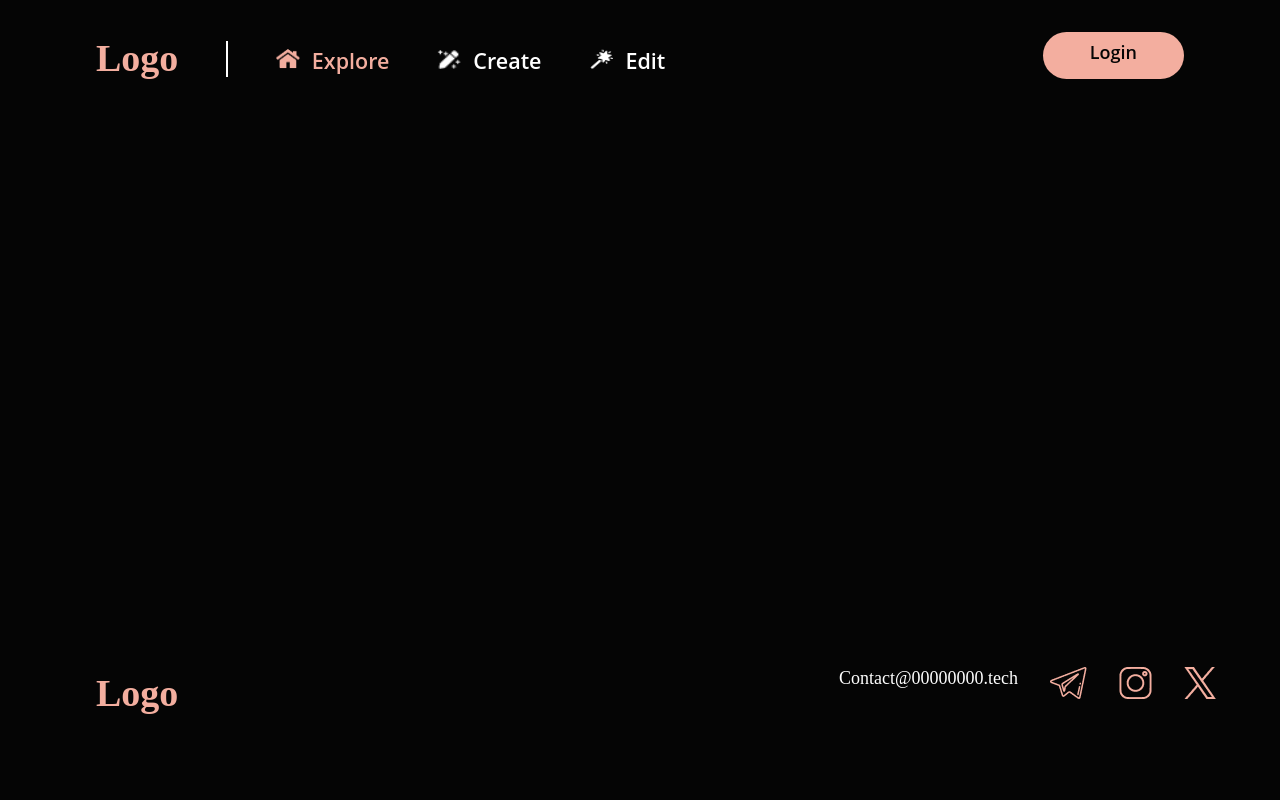
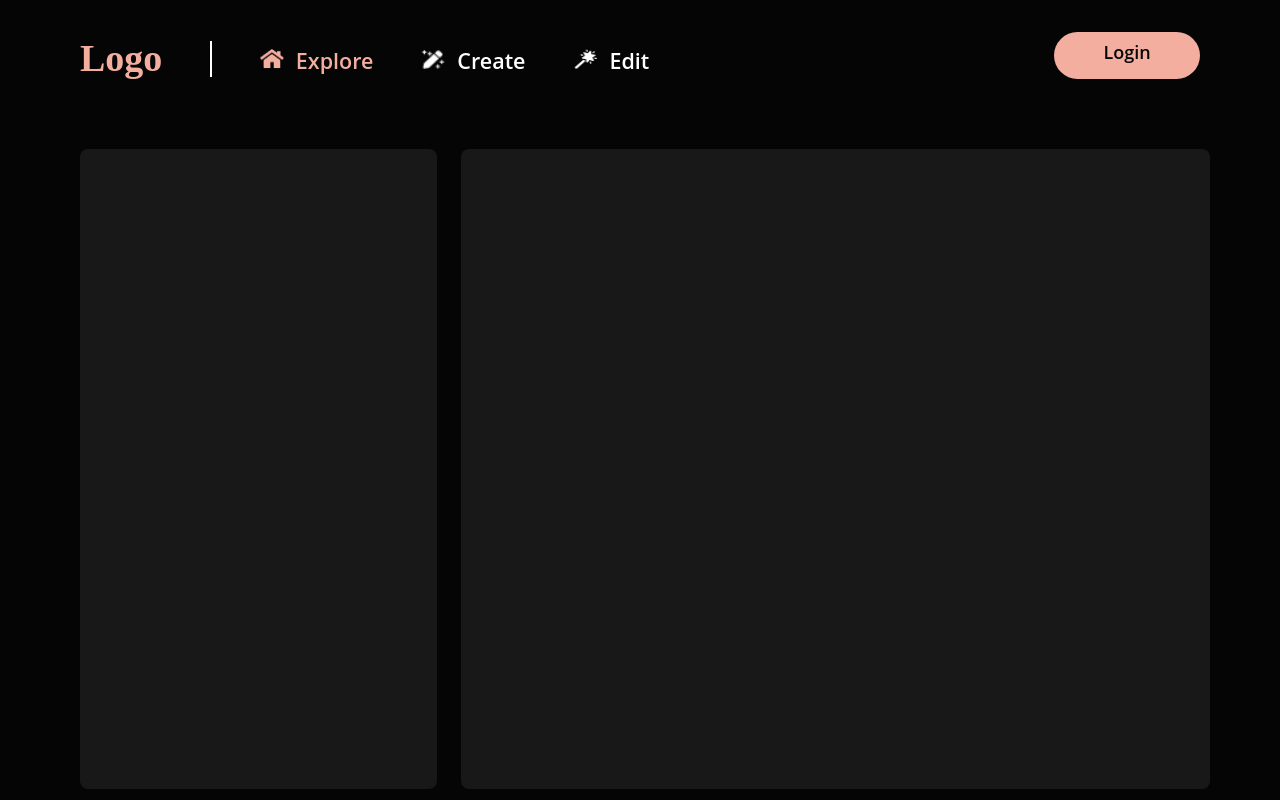
Before and after one commit to SamMathelete/sambit-mishra-chat-app-test, a Next.js app: page /main in a window 1280 px wide. Built offline with nearby package versions, Linux system fonts and the light colour scheme.

Commit message:
main frame ready

```diff
--- /dev/null
+++ b/src/components/Body/Chats/Chats.tsx
@@ -0,0 +1,5 @@
+const Chats = () => {
+  return <div></div>;
+};
+
+export default Chats;
--- /dev/null
+++ b/src/components/Body/MainBody.module.css
@@ -0,0 +1,23 @@
+.container {
+    margin-top: 2rem;
+    margin-bottom: 2rem;
+    display: flex;
+    flex-direction: row;
+    background-color: transparent;
+    height: 40rem;
+    width: auto;
+    flex-direction: row;
+}
+
+.chatsContainer {
+    background-color: #181818;
+    width: 31%;
+    border-radius: 0.5rem;
+    margin-right: 1.5rem;
+    margin-left: 1rem;
+}
+.messagesContainer {
+    background-color: #181818;
+    width: 65%;
+    border-radius: 0.5rem;
+}
--- /dev/null
+++ b/src/components/Body/MainBody.tsx
@@ -0,0 +1,18 @@
+import Chats from "./Chats/Chats";
+import styles from "./MainBody.module.css";
+import Messages from "./Messages/Messages";
+
+const MainBody = () => {
+  return (
+    <div className={styles.container}>
+      <div className={styles.chatsContainer}>
+        <Chats />
+      </div>
+      <div className={styles.messagesContainer}>
+        <Messages />
+      </div>
+    </div>
+  );
+};
+
+export default MainBody;
--- /dev/null
+++ b/src/components/Body/Messages/Messages.tsx
@@ -0,0 +1,5 @@
+const Messages = () => {
+  return <div></div>;
+};
+
+export default Messages;
--- a/src/components/Footer/Footer.module.css
+++ b/src/components/Footer/Footer.module.css
@@ -1,12 +1,8 @@
 .footer {
   display: flex;
   flex-direction: row;
-  width: 100vw;
-  bottom: 0;
-  left: 0;
-  position: fixed;
-  margin-left: 6rem;
-  margin-right: 5rem;
+  width: auto;
+  margin-top: 3rem;
   margin-bottom: 5rem;
   justify-content: space-between;
 }
@@ -21,6 +17,7 @@
   font-weight: 700;
   line-height: 140%;
   margin-right: 3rem;
+  margin-left: 2rem;
 }
 
 .div2 {
@@ -28,7 +25,6 @@
   width: 30%;
   justify-content: flex-end;
   flex-direction: row;
-  margin-right: 10%;
 }
 
 .contact {
--- a/src/pages/main/MainPage.module.css
+++ b/src/pages/main/MainPage.module.css
@@ -2,6 +2,7 @@
     width: 100vw;
     height: 100vh;
     position: fixed;
-    padding-left: 5rem;
-    padding-right: 5rem;
+    padding-left: 5vw;
+    padding-right: 5vw;
+    overflow-y: scroll;
 }
--- a/src/pages/main/index.tsx
+++ b/src/pages/main/index.tsx
@@ -1,11 +1,13 @@
 import Footer from "@/components/Footer/Footer";
 import Header from "@/components/Header/Header";
 import styles from "./MainPage.module.css";
+import MainBody from "@/components/Body/MainBody";
 
 const MainPage = () => {
     return (
         <div className={styles.mainPage}>
             <Header />
+            <MainBody />
             <Footer />
         </div>
     )
```
